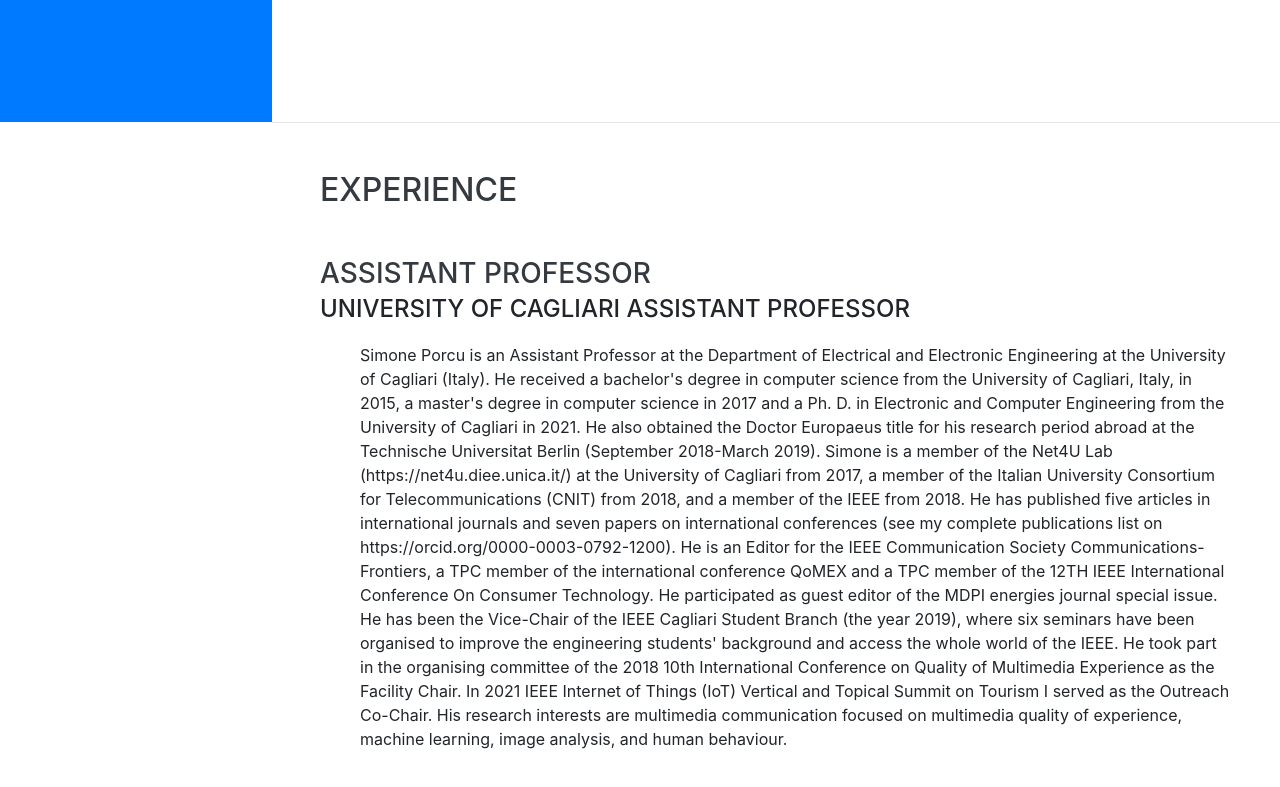
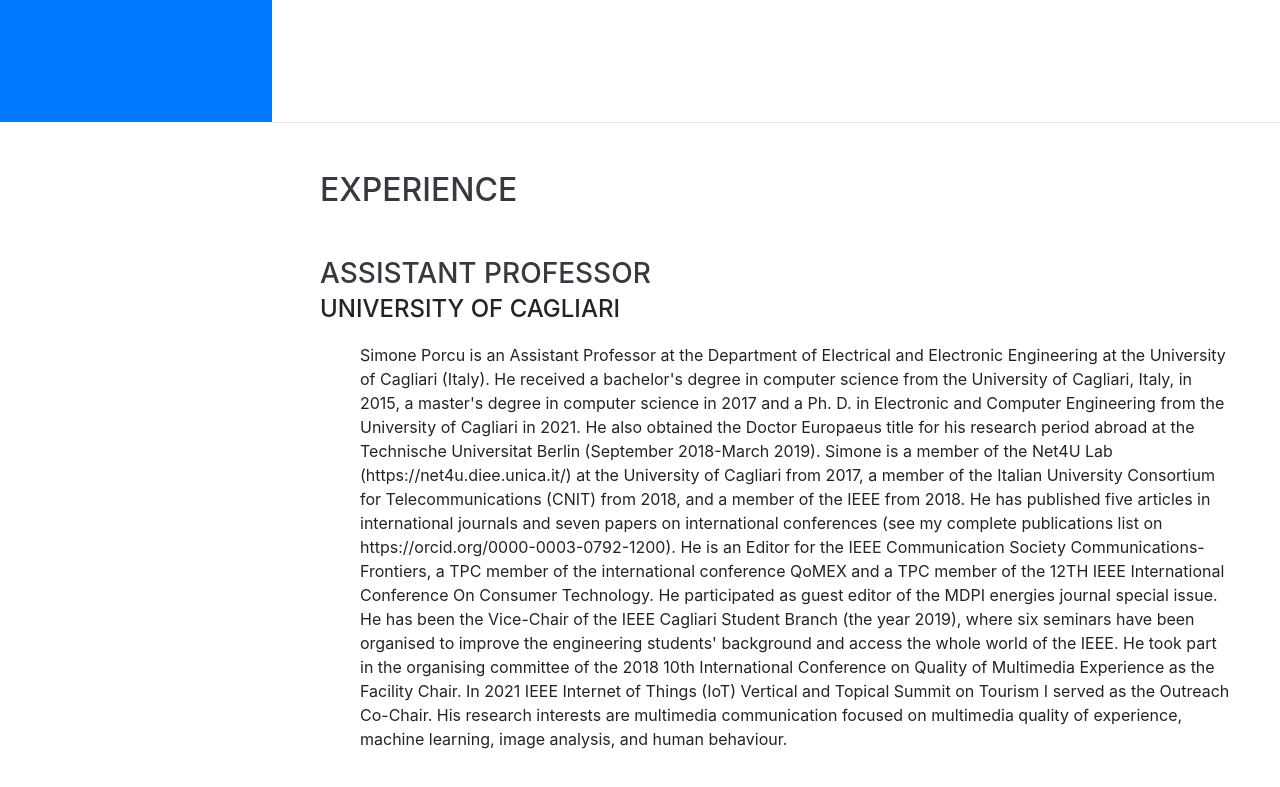
Before and after one commit to simonePorcu/simonePorcu.github.io, a website with bundled scripts: page index.html in a window 1280 px wide. Shown: the part 678-1465 px from the top of the page. Built offline with nearby package versions, Linux system fonts and the light colour scheme; a web font is replaced by a local one.

Commit message:
Update index.html

```diff
--- a/index.html
+++ b/index.html
@@ -89,7 +89,7 @@
         <div class="resume-item d-flex flex-column flex-md-row justify-content-between mb-5">
           <div class="resume-content">
             <h3 class="mb-0">Assistant Professor</h3>
-            <div class="subheading mb-3">University of Cagliari Assistant Professor</div>
+            <div class="subheading mb-3">University of Cagliari</div>
             <p>
               <ul>
                 Simone Porcu is an Assistant Professor at the Department of Electrical and Electronic Engineering at the University of Cagliari (Italy). He received a bachelor's degree in computer science from the University of Cagliari, Italy, in 2015, a master's degree in computer science in 2017 and a Ph. D. in Electronic and Computer Engineering from the University of Cagliari in 2021. He also obtained the Doctor Europaeus title for his research period abroad at the Technische Universitat Berlin (September 2018-March 2019). Simone is a member of the Net4U Lab (https://net4u.diee.unica.it/)
```
